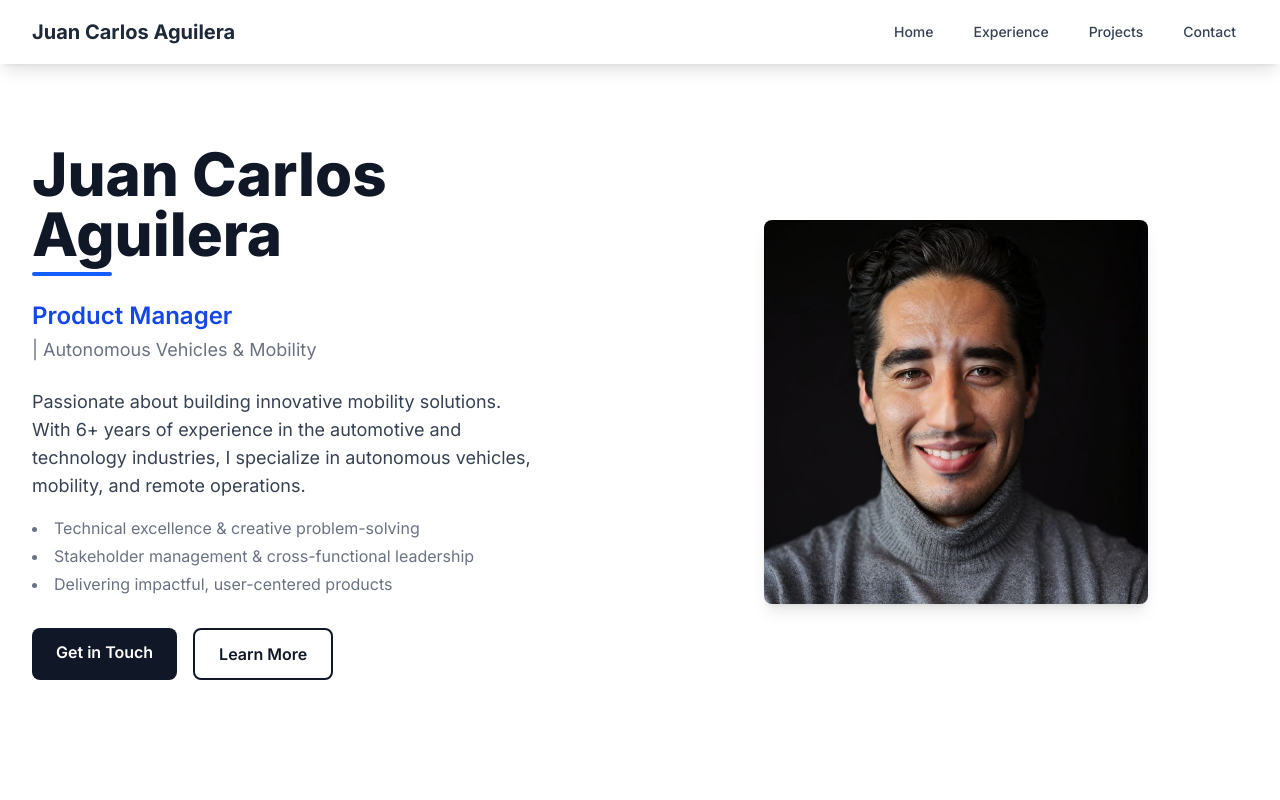
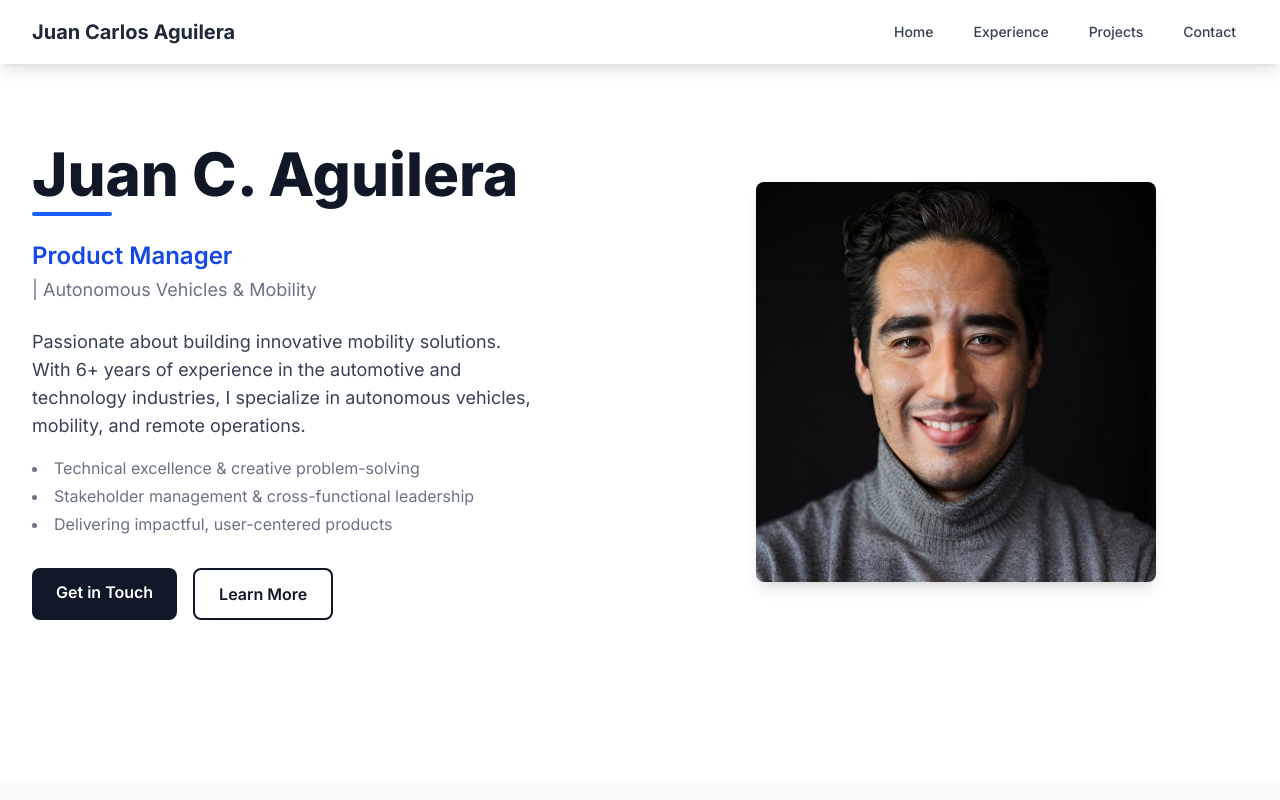
Before and after one commit to aguilerap-jc/aguilerapjc-portfolio-site, a Next.js app: page / in a window 1280 px wide. Shown: the top 800 px of the page. Built offline with nearby package versions, Linux system fonts and the light colour scheme.

Commit message:
Reworked about me section to make it less cluttered

```diff
--- a/src/app/page.tsx
+++ b/src/app/page.tsx
@@ -5,9 +5,9 @@ export default function Home() {
   return (
     <div className="space-y-20">
       {/* Hero + About Section Combined */}
-      <section className="max-w-7xl mx-auto px-4 sm:px-6 lg:px-8 py-20 flex flex-col md:flex-row items-center gap-12">
+  <section className="max-w-7xl mx-auto px-4 sm:px-6 lg:px-8 py-20 flex flex-col md:flex-row items-center gap-12">
   <div className="flex-1 flex flex-col items-start justify-center">
-    <h1 className="text-5xl md:text-6xl font-extrabold mb-2 text-gray-900">Juan Carlos Aguilera</h1>
+    <h1 className="text-5xl md:text-6xl font-extrabold mb-2 text-gray-900">Juan C. Aguilera</h1>
     <div className="h-1 w-20 bg-blue-600 rounded mb-6" />
     <h2 className="text-xl md:text-2xl font-semibold mb-6 text-blue-700">
       Product Manager
@@ -40,7 +40,7 @@ export default function Home() {
     </div>
   </div>
   <div className="flex-1 flex justify-center">
-    <div className="relative h-96 w-96 max-w-full">
+    <div className="relative h-100 w-100 max-w-full">
       <Image
         src="/images/profile.jpg"
         alt="Juan Carlos Aguilera Profile"
```
